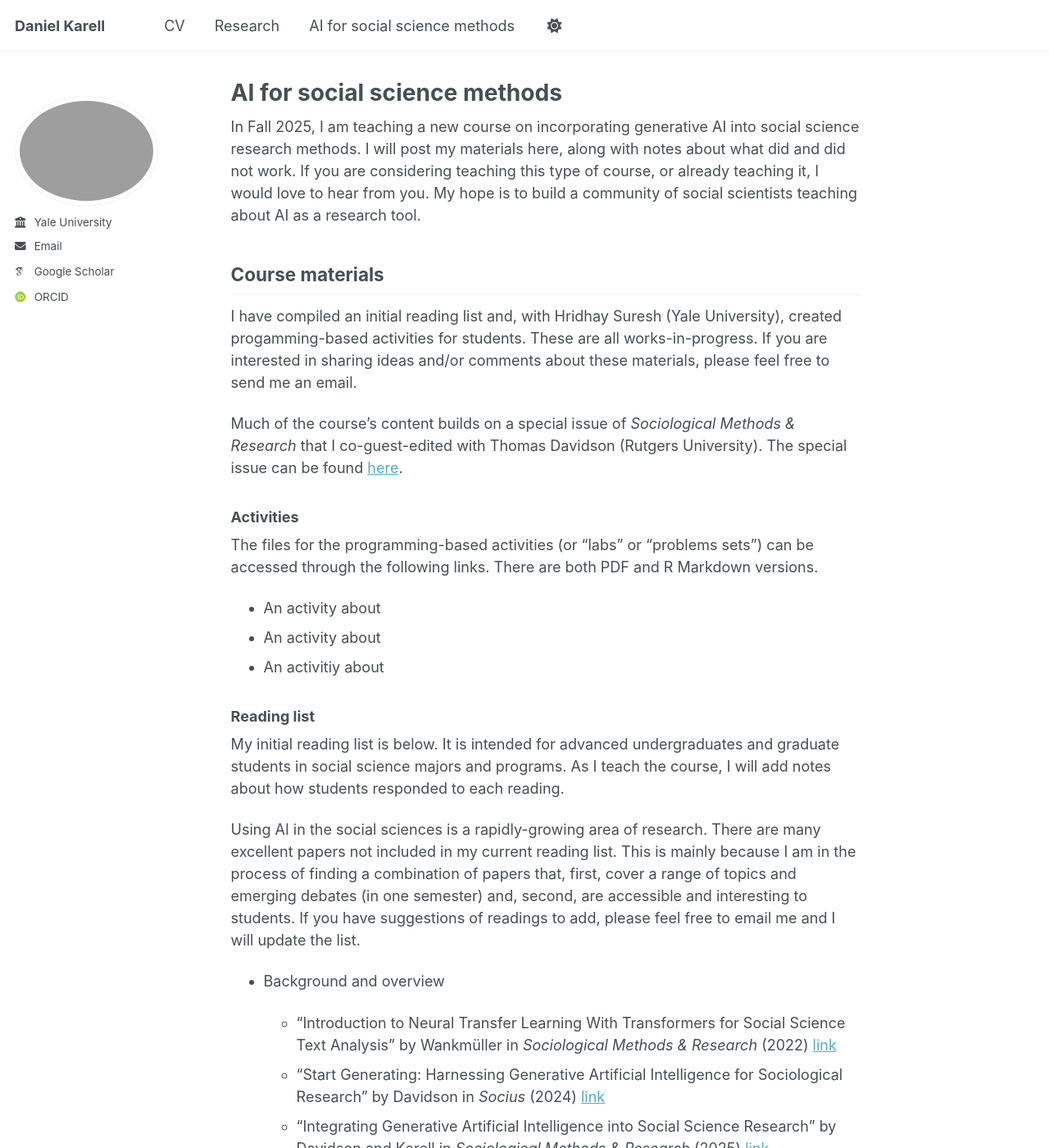
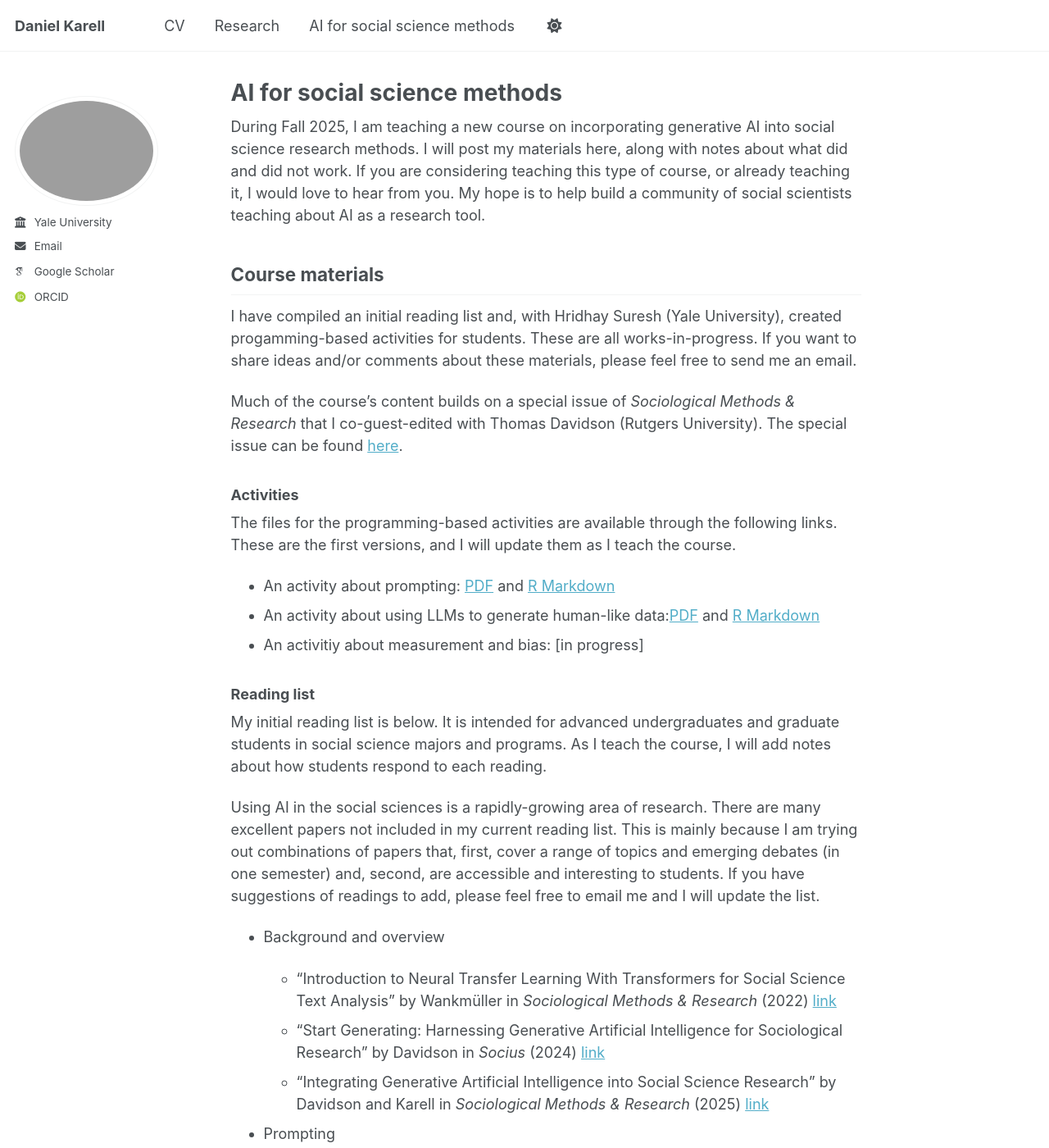
Before and after one commit to dkarell/dkarell.github.io, a Jekyll site: the page built from _pages/ai_for_social_science_methods.md, in a window 1280 px wide and 1400 px high. Shown: the whole window at 82% size. Built offline with Jekyll 4.4.1, drawn with Linux system fonts in a browser that asks for light colours; some web fonts are replaced; a script that is not in the unit is left out.

Commit message:
Update ai_for_social_science_methods.md

```diff
--- a/_pages/ai_for_social_science_methods.md
+++ b/_pages/ai_for_social_science_methods.md
@@ -5,27 +5,27 @@ author_profile: true
 ---
 
 
-In Fall 2025, I am teaching a new course on incorporating generative AI into social science research methods. I will post my materials here, along with notes about what did and did not work. If you are considering teaching this type of course, or already teaching it, I would love to hear from you. My hope is to build a community of social scientists teaching about AI as a research tool.
+During Fall 2025, I am teaching a new course on incorporating generative AI into social science research methods. I will post my materials here, along with notes about what did and did not work. If you are considering teaching this type of course, or already teaching it, I would love to hear from you. My hope is to help build a community of social scientists teaching about AI as a research tool.
 
 ## Course materials
 
-I have compiled an initial reading list and, with Hridhay Suresh (Yale University), created progamming-based activities for students. These are all works-in-progress. If you are interested in sharing ideas and/or comments about these materials, please feel free to send me an email.
+I have compiled an initial reading list and, with Hridhay Suresh (Yale University), created progamming-based activities for students. These are all works-in-progress. If you want to share ideas and/or comments about these materials, please feel free to send me an email.
 
 Much of the course's content builds on a special issue of *Sociological Methods & Research* that I co-guest-edited with Thomas Davidson (Rutgers University). The special issue can be found [here](https://journals.sagepub.com/toc/smra/54/3).
 
 ### Activities
 
-The files for the programming-based activities (or "labs" or "problems sets") can be accessed through the following links. There are both PDF and R Markdown versions.
+The files for the programming-based activities are available through the following links. These are the first versions, and I will update them as I teach the course.
 
-- An activity about
-- An activity about
-- An activitiy about
+- An activity about prompting: [PDF](https://www.dropbox.com/scl/fi/cjusnjy4971rcr7gio379/activity_1_prompting_v1.pdf?rlkey=azilx8kchd4fsqjtw12buaav0&st=n8owjx27&dl=0) and [R Markdown](https://www.dropbox.com/scl/fi/ann9zxnwcepv7ib15nz59/activity_1_prompting_v1.Rmd?rlkey=18hxmmciyfh5qg076scme2i3m&st=4pnow5ht&dl=0)
+- An activity about using LLMs to generate human-like data:[PDF](https://www.dropbox.com/scl/fi/qmsu9sqk775gita7bcli6/activity_2_siliconsubjects_v1.pdf?rlkey=towslzwnj8pghu0lioejnlvrv&st=7b0cfk96&dl=0) and [R Markdown](https://www.dropbox.com/scl/fi/lym1qpxj0qso5h6zo8z3n/activity_2_siliconsubjects_v1.Rmd?rlkey=psuwibn3s8kao7b5x50pm3w1j&st=vspaut3y&dl=0)
+- An activitiy about measurement and bias: [in progress]
 
 ### Reading list
 
-My initial reading list is below. It is intended for advanced undergraduates and graduate students in social science majors and programs. As I teach the course, I will add notes about how students responded to each reading.
+My initial reading list is below. It is intended for advanced undergraduates and graduate students in social science majors and programs. As I teach the course, I will add notes about how students respond to each reading.
 
-Using AI in the social sciences is a rapidly-growing area of research. There are many excellent papers not included in my current reading list. This is mainly because I am in the process of finding a combination of papers that, first, cover a range of topics and emerging debates (in one semester) and, second, are accessible and interesting to students. If you have suggestions of readings to add, please feel free to email me and I will update the list.
+Using AI in the social sciences is a rapidly-growing area of research. There are many excellent papers not included in my current reading list. This is mainly because I am trying out combinations of papers that, first, cover a range of topics and emerging debates (in one semester) and, second, are accessible and interesting to students. If you have suggestions of readings to add, please feel free to email me and I will update the list.
 
 - Background and overview
 
```
